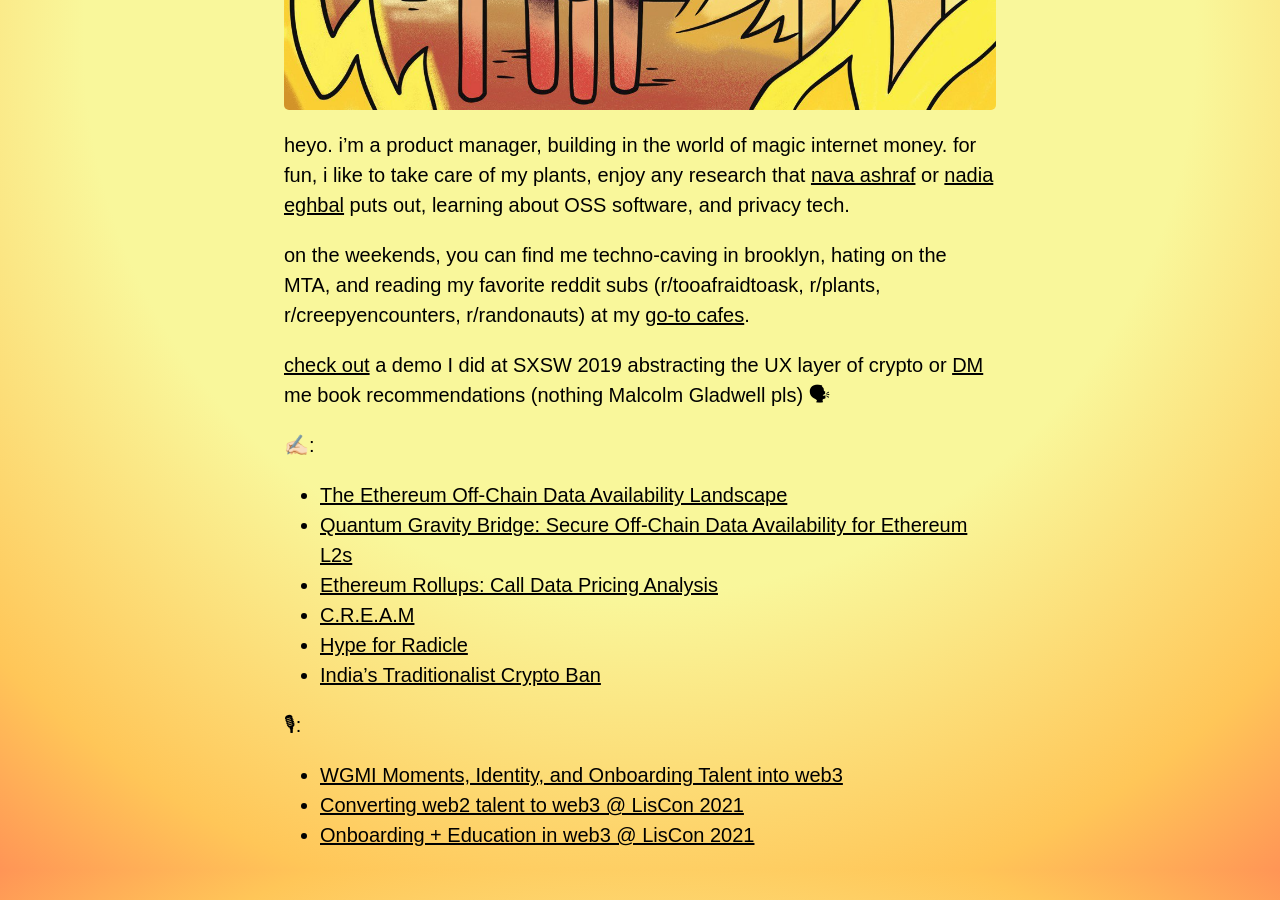
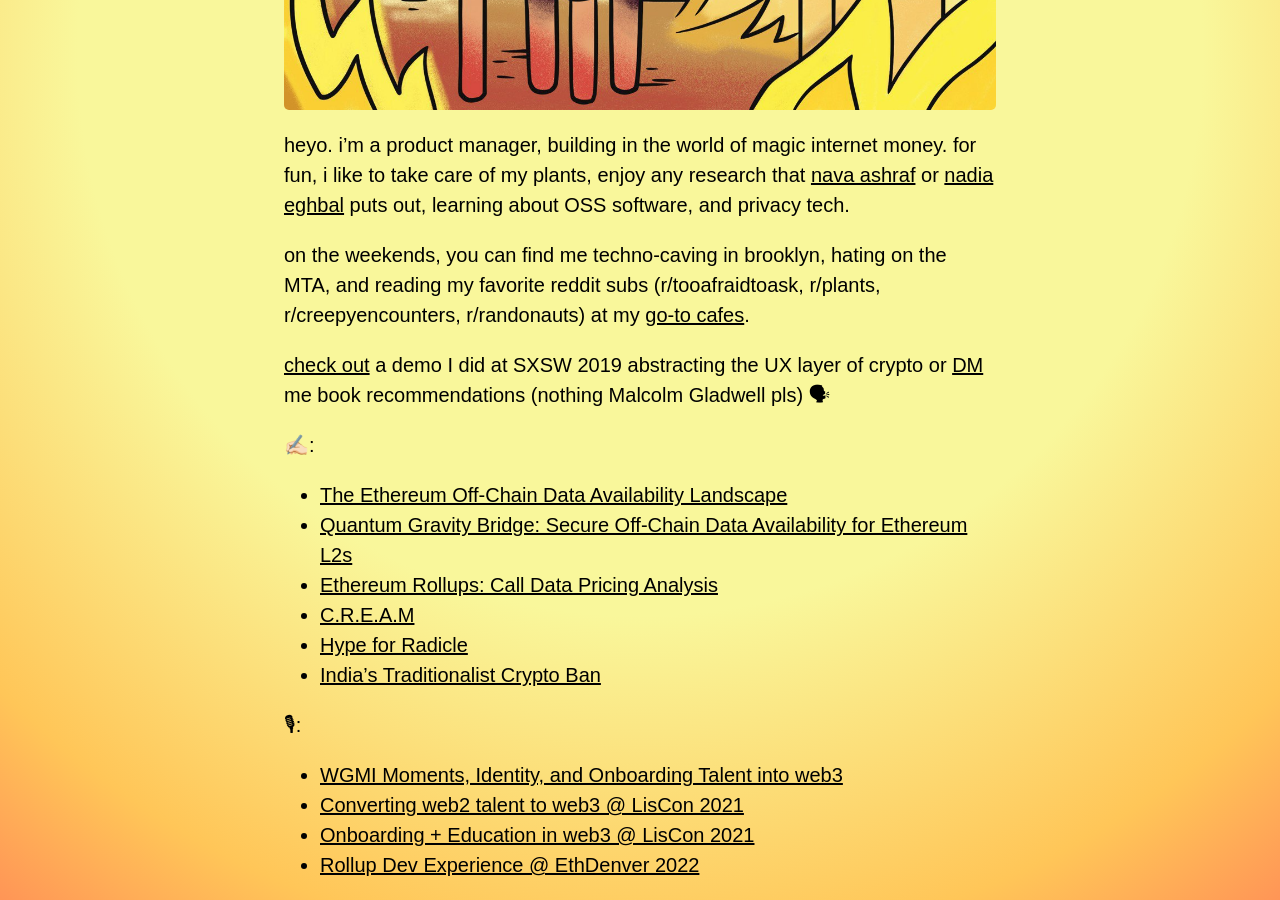
Before and after one commit to adeets-22/adeets-22.github.io, a Jekyll site: the page built from index.md, in a window 1280 px wide and 900 px high, scrolled down 793 px. Built offline with Jekyll 4.4.1, drawn with Linux system fonts in a browser that asks for light colours.

Commit message:
Update index.md

```diff
--- a/index.md
+++ b/index.md
@@ -25,3 +25,4 @@ on the weekends, you can find me techno-caving in brooklyn, hating on the MTA, a
 - [WGMI Moments, Identity, and Onboarding Talent into web3](https://www.youtube.com/watch?v=NDEDHj9zdSw)
 - [Converting web2 talent to web3 @ LisCon 2021](https://vimeo.com/showcase/8950429/video/637517315)
 - [Onboarding + Education in web3 @ LisCon 2021](https://vimeo.com/showcase/8950429/video/637513467)
+- [Rollup Dev Experience @ EthDenver 2022](https://www.youtube.com/watch?v=Tgk7eXUCgYk)
```
